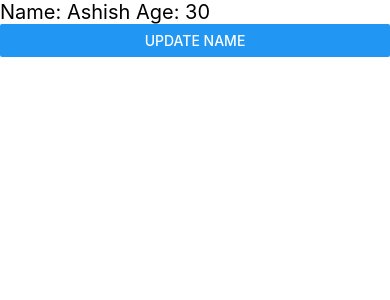
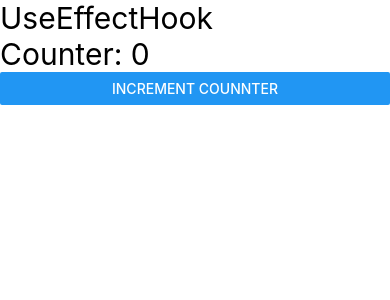
Before and after one commit to iAshishChauhan/React-Native-Learning, a React Native app: screen / in a window 390 px wide. Shown: the top 300 px of the page. Built offline with nearby package versions, Linux system fonts and the light colour scheme.

Commit message:
Added useEffectHook

```diff
--- a/App.jsx
+++ b/App.jsx
@@ -1,7 +1,7 @@
 import React from 'react';
 import { SafeAreaProvider, SafeAreaView } from 'react-native-safe-area-context';
 import { StyleSheet } from 'react-native';
-import ClassComponents from './src/components/ClassComponents';
+
 // import { Button, Text } from 'react-native'
 // import First from './src/components/First'
 // import JSX from './src/components/JSX'
@@ -15,6 +15,8 @@ import ClassComponents from './src/components/ClassComponents';
 // import LoginForm from './src/components/LoginForm';
 // import ContactListScreen from './src/screens/contact/ContactListScreen';
 // import Grid from './src/components/Grid';
+// import ClassComponents from './src/components/ClassComponents';
+import UseEffectHook from './src/components/UseEffectHook';
 
 const App = () => {
   return (
@@ -34,7 +36,8 @@ const App = () => {
         {/* <LoginForm /> */}
         {/* <ContactListScreen /> */}
         {/* <Grid /> */}
-        <ClassComponents age={30} />
+        {/* <ClassComponents age={30} /> */}
+        <UseEffectHook />
       </SafeAreaView>
     </SafeAreaProvider>
   );
--- /dev/null
+++ b/src/components/UseEffectHook.tsx
@@ -0,0 +1,25 @@
+/* eslint-disable react-native/no-inline-styles */
+import { View, Text, Button } from 'react-native';
+import React, { useEffect, useState } from 'react';
+// useEffect hook k andar javascript ka callback function ka concept lagta hai
+// callback function is a function which is called/used inside other function
+const UseEffectHook = () => {
+  const [count, setCount] = useState(0);
+  // UI k mount hone se pehle agar koi operation krna hai jaise API calls ya user login check
+  // to vo sarei kaam humlog useEffect mei karenge taaki component k render hone se pehle hum vo kaam kr le
+  // useEffect hook k andar sarei life cycle methods hote hain
+  // Ye useEffect har bar call hoga jab bhi state se ui update hoga ya mount hoga and koi bhi state change hoga
+  // Isko sirf ek bar call karane k liye - yani sirf mounting k time call karane k liye hum [] pass karenge in useEffect(()=>{}, [])
+  useEffect(() => {
+    console.log('This is useEffectHook');
+  }, []);
+  return (
+    <View>
+      <Text style={{ fontSize: 30 }}>UseEffectHook</Text>
+      <Text style={{ fontSize: 30 }}>Counter: {count}</Text>
+      <Button title="Increment counnter" onPress={() => setCount(count + 1)} />
+    </View>
+  );
+};
+
+export default UseEffectHook;
--- a/src/components/UseStateHook.jsx
+++ b/src/components/UseStateHook.jsx
@@ -3,6 +3,8 @@ import { View, Text, Button } from 'react-native';
 import React, { useState } from 'react';
 
 const UseStateHook = () => {
+  // Hooks are APIs provided by React to be used in functional based components like useState for managing states
+  // like useEffect for managing life cycle
   // Array de-structuring concept here:
   // useState() -> gives two things: 1. variable name to observe 2. setter to update the value and UI
   // Default value of variable can be passed to useState hook like below:
```
Also changed, not shown: src/images/Life Cycle Methods.png (added).
